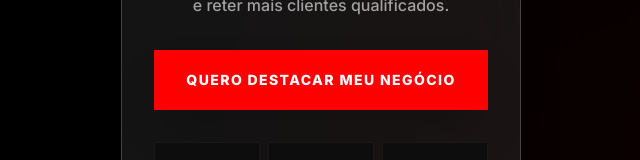
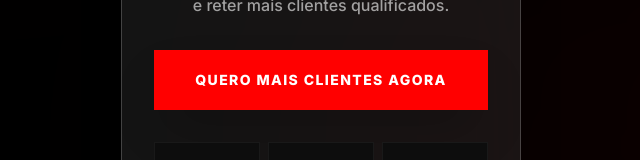
Before and after one commit to jrmacbrandt/cartao-virtual, a React (Vite) app: page / in a window 1280 px wide. Shown: the part 574-734 px from the top of the page, without its empty margins (319-959 px from the left). Built offline with nearby package versions, Linux system fonts and the light colour scheme; a web font is replaced by a local one.

Commit message:
feat: alterado texto do CTA principal para QUERO MAIS CLIENTES AGORA

```diff
--- a/src/App.tsx
+++ b/src/App.tsx
@@ -136,7 +136,7 @@ export default function App() {
             className="w-full bg-accent text-white font-black py-5 rounded-none flex items-center justify-center gap-3 shadow-2xl transition-all duration-300 tracking-[0.1em] text-sm uppercase"
             id="main-cta-btn"
           >
-            <span>QUERO DESTACAR MEU NEGÓCIO</span>
+            <span>QUERO MAIS CLIENTES AGORA</span>
           </motion.button>
 
           {/* 3. Action Grid */}
```
